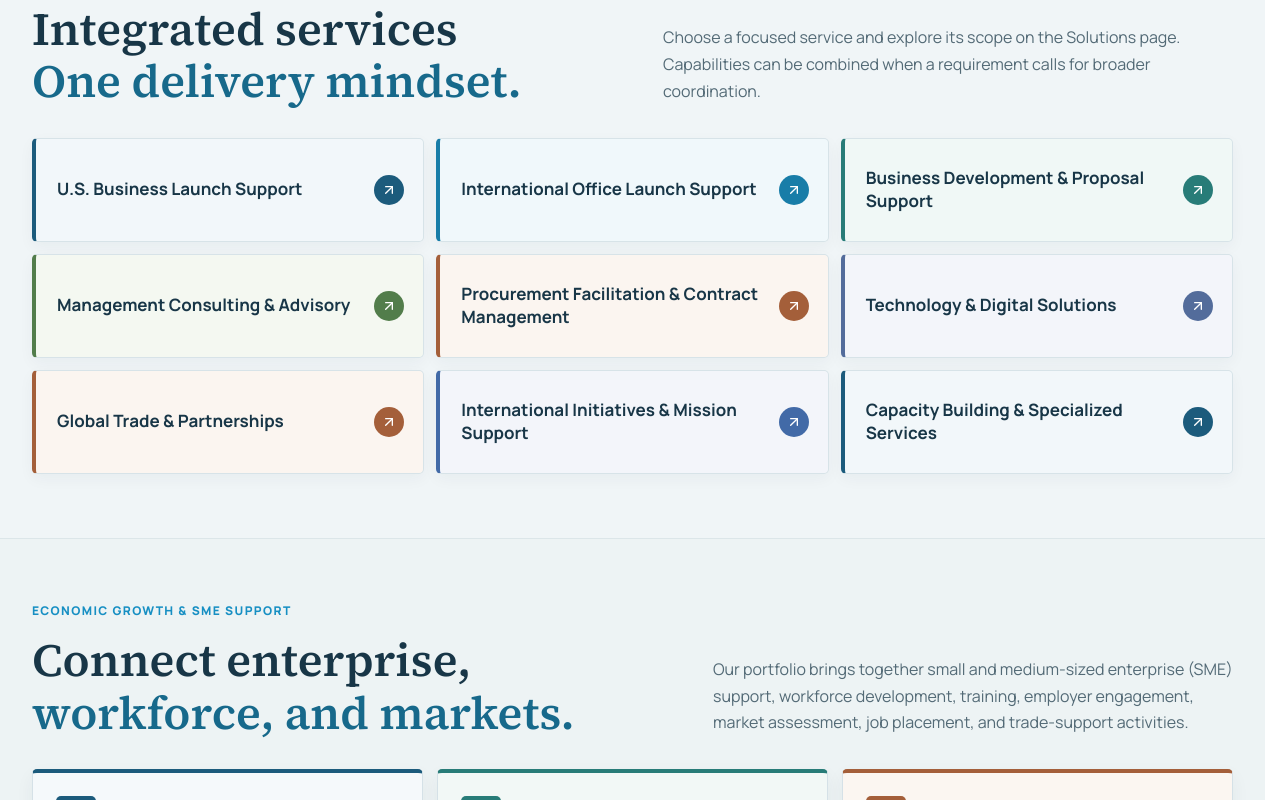
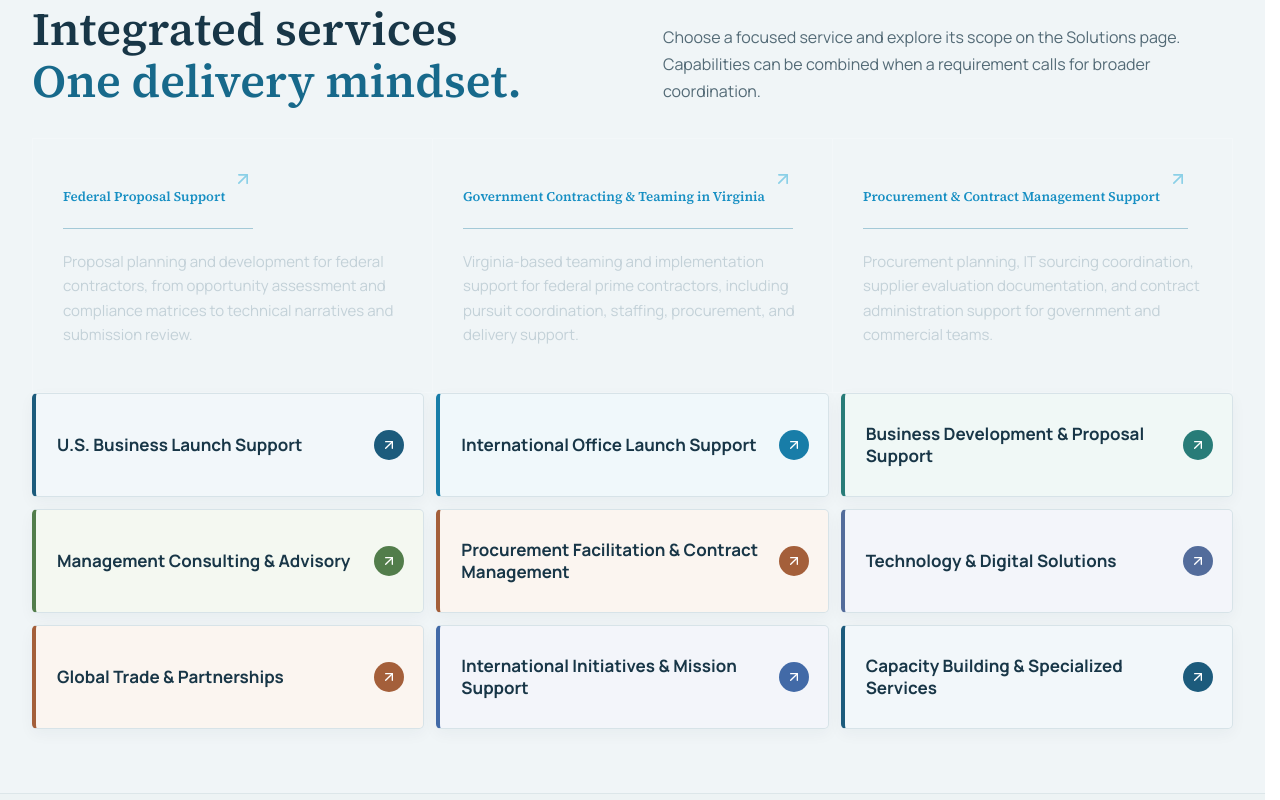
Before and after one commit to ashafiee1979-netizen/pul-global-partners-website, a Next.js app in the folder next-app/: page / in a window 1280 px wide. Shown: the part 1500-2300 px from the top of the page. Built offline with nearby package versions, Linux system fonts and the light colour scheme.

Commit message:
Link priority federal services from homepage

```diff
--- a/next-app/app/page.tsx
+++ b/next-app/app/page.tsx
@@ -4,6 +4,7 @@ import { ArrowRight, ArrowUpRight, CalendarDays, Check, ClipboardCheck, Compass,
 import { SiteLayout } from '@/components/site-layout';
 import { Counter } from '@/components/counter';
 import { InsightCarousel } from '@/components/insight-carousel';
+import { priorityServices, servicePath } from '@/content/priority-services';
 import styles from './home.module.css';
 
 const platforms = [
@@ -67,6 +68,12 @@ export default function HomePage() {
     </div></section>
 
     <section className="section capabilities" id="capabilities"><div className="shell"><div className="section-heading platform-heading"><div><p className="eyebrow section-kicker">What we do</p><h2>Integrated services<br /><span>One delivery mindset.</span></h2></div><p>Choose a focused service and explore its scope on the Solutions page. Capabilities can be combined when a requirement calls for broader coordination.</p></div>
+      <div className="fit-grid" aria-label="Federal contracting services">
+        {priorityServices.map(service => <div key={service.slug}>
+          <h3><Link className="text-link" href={servicePath(service.slug)}>{service.title}<ArrowUpRight aria-hidden="true" /></Link></h3>
+          <p>{service.description}</p>
+        </div>)}
+      </div>
       <div className={styles.platformLinks}>{platforms.map(({ title, id }) => <Link className={styles.platformCard} href={`/solutions/#${id}`} key={id}><span>{title}</span><ArrowUpRight aria-hidden="true" /></Link>)}</div>
     </div></section>
 
```
